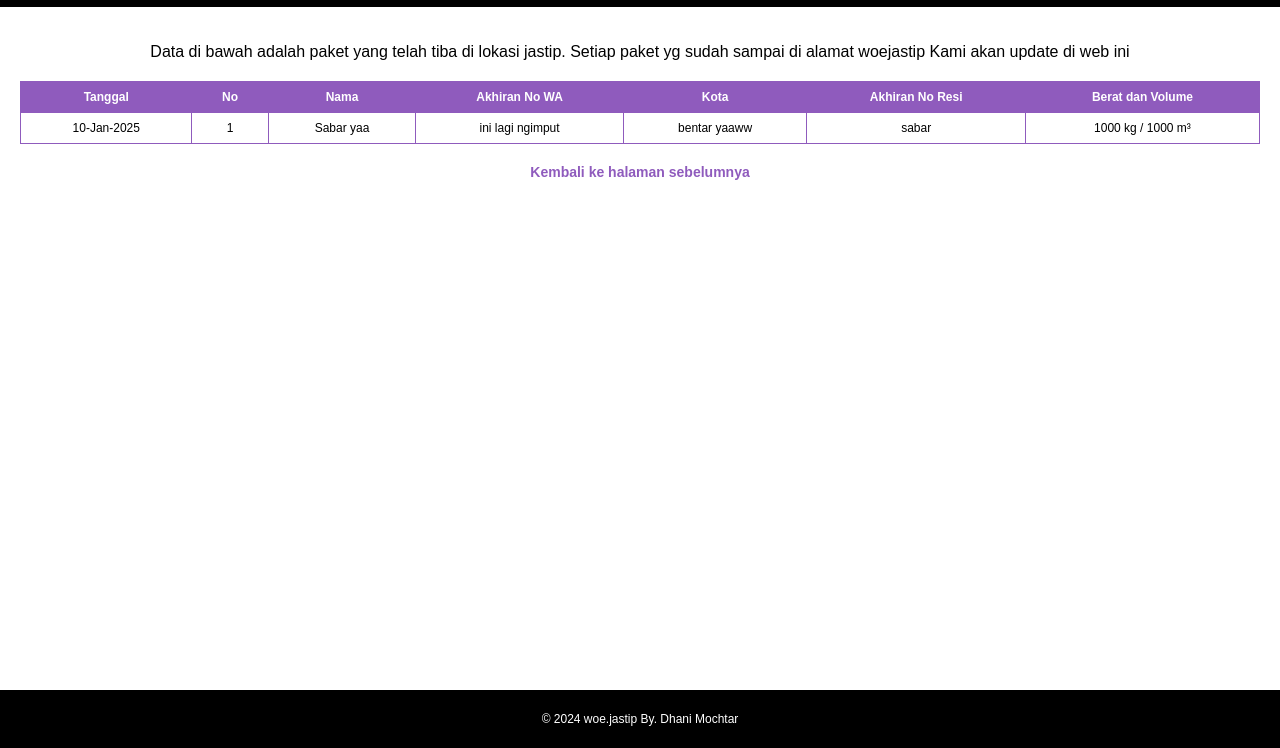
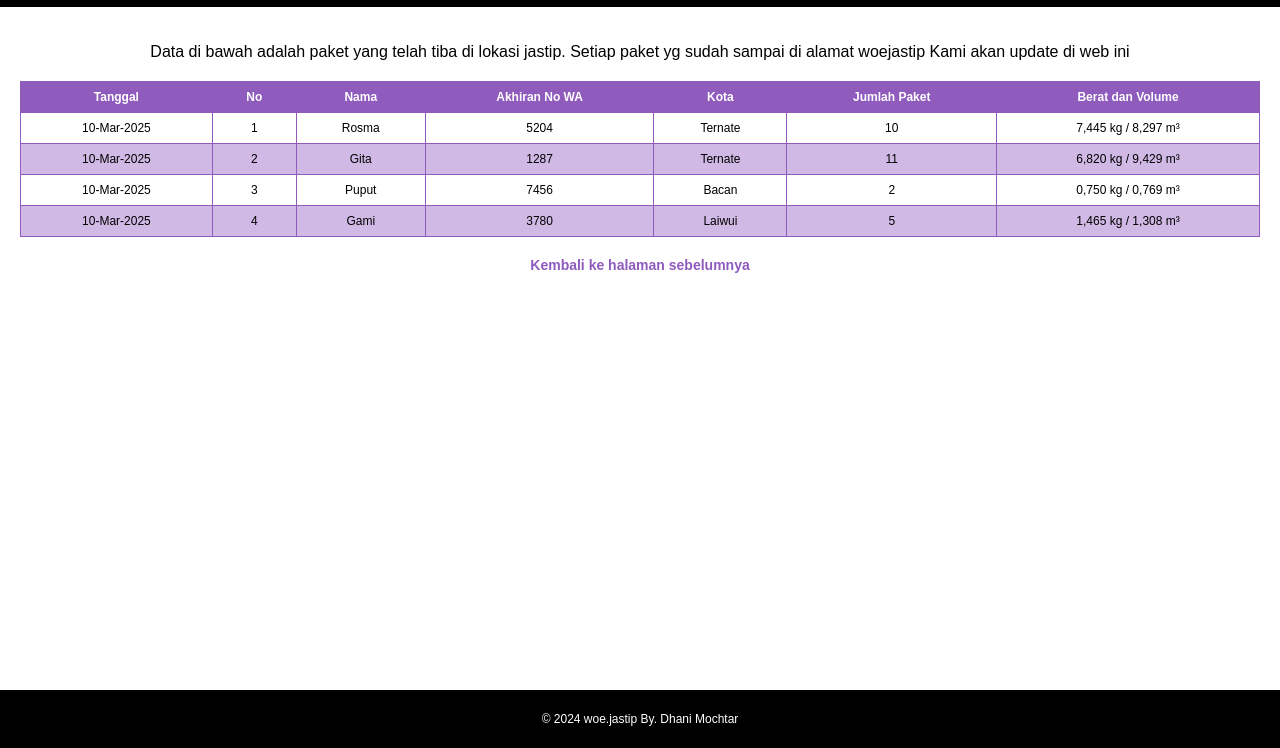
Before and after one commit to woejastip/woejastipp, a plain HTML site: page cekpaket.html in a window 1280 px wide. Shown: the part 52-800 px from the top of the page. Drawn offline with Linux system fonts and the light colour scheme.

Commit message:
Update cekpaket.html

```diff
--- a/cekpaket.html
+++ b/cekpaket.html
@@ -136,19 +136,46 @@
                     <th>Nama</th>
                     <th>Akhiran No WA</th>
                     <th>Kota</th>
-                    <th>Akhiran No Resi</th>
+                    <th>Jumlah Paket</th>
                     <th>Berat dan Volume</th> <!-- Kolom gabungan -->
                 </tr>
             </thead>
             <tbody>
                 <tr>
-                    <td>10-Jan-2025</td>
+                    <td>10-Mar-2025</td>
                     <td>1</td>
-                    <td>Sabar yaa</td>
-                    <td>ini lagi ngimput</td>
-                    <td>bentar yaaww</td>
-                    <td>sabar</td>
-                    <td>1000 kg / 1000 m³</td> <!-- Gabungan Berat dan Volume -->
+                    <td>Rosma</td>
+                    <td>5204</td>
+                    <td>Ternate</td>
+                    <td>10</td>
+                    <td>7,445 kg / 8,297 m³</td> <!-- Gabungan Berat dan Volume -->
+                </tr>
+                <tr>
+                    <td>10-Mar-2025</td>
+                    <td>2</td>
+                    <td>Gita</td>
+                    <td>1287</td>
+                    <td>Ternate</td>
+                    <td>11</td>
+                    <td>6,820 kg / 9,429 m³</td> <!-- Gabungan Berat dan Volume -->
+                </tr>
+                <tr>
+                    <td>10-Mar-2025</td>
+                    <td>3</td>
+                    <td>Puput</td>
+                    <td>7456</td>
+                    <td>Bacan</td>
+                    <td>2</td>
+                    <td>0,750 kg / 0,769 m³</td> <!-- Gabungan Berat dan Volume -->
+                </tr>
+                <tr>
+                    <td>10-Mar-2025</td>
+                    <td>4</td>
+                    <td>Gami</td>
+                    <td>3780</td>
+                    <td>Laiwui</td>
+                    <td>5</td>
+                    <td>1,465 kg / 1,308 m³</td> <!-- Gabungan Berat dan Volume -->
                 </tr>
 
 
```
